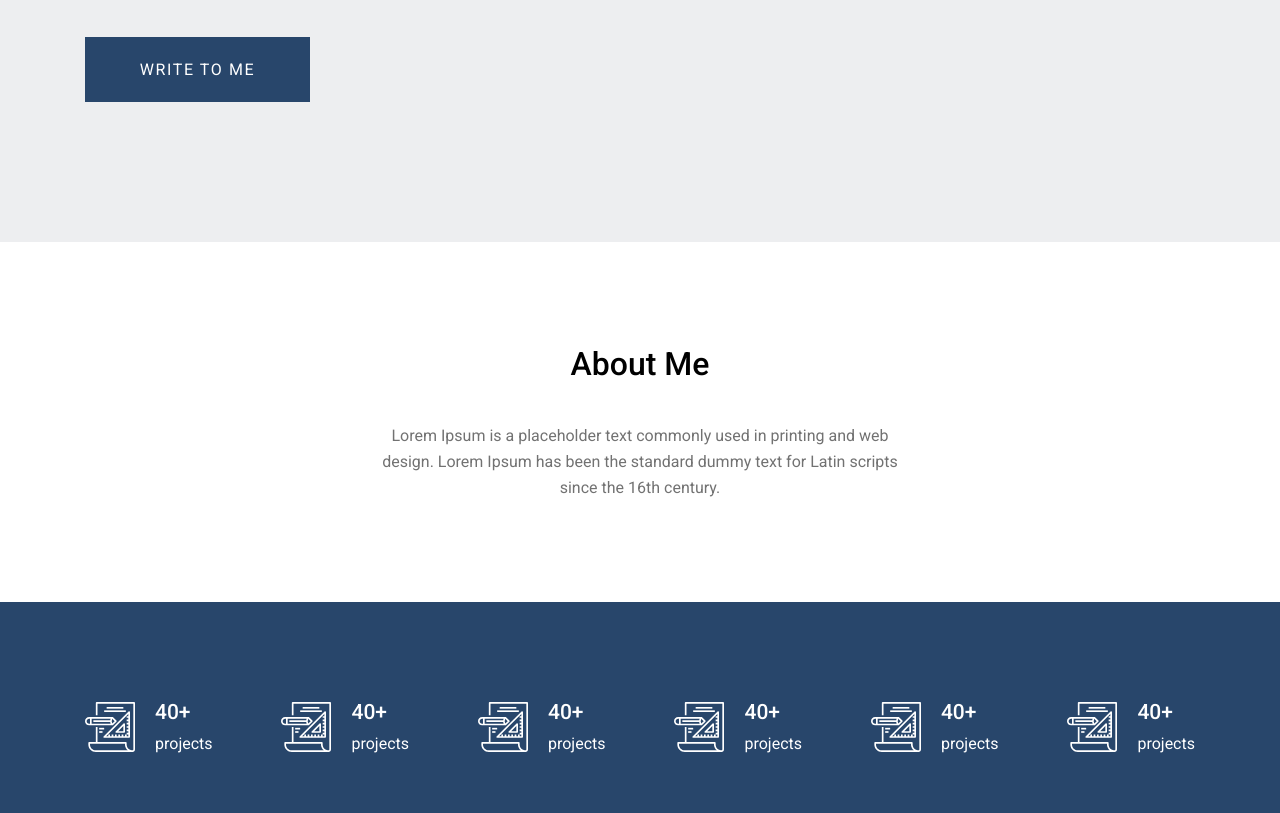
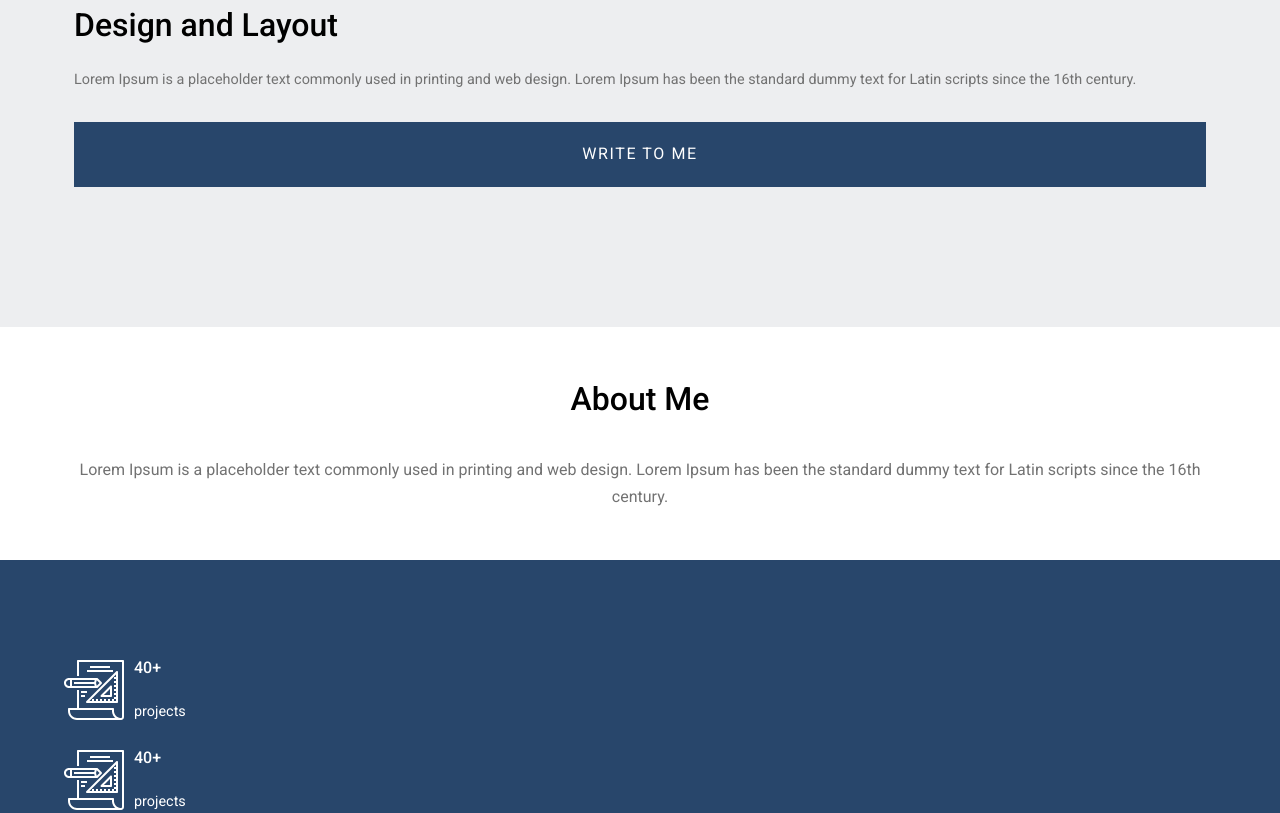
Before and after one commit to leriadem/lesson9, a plain HTML site: page index.html in a window 1280 px wide. Shown: the part 458-1271 px from the top of the page. Drawn offline with Linux system fonts and the light colour scheme.

Commit message:
мобільна версія

```diff
--- a/assets/css/styles.css
+++ b/assets/css/styles.css
@@ -226,3 +226,68 @@ a {
 .footer__description {
   font-size: 0.8125rem;
 }
+
+/*Адаптив*/
+@media (min-width: 768px) {
+  .navbar__list {
+    flex-direction: column;
+    gap: 10px
+  }
+}
+
+.hero {
+  max-width: 100%;
+  padding: 0 10px;
+}
+
+.hero__title {
+  font-size: 2rem;
+  margin-bottom: 20px;
+}
+
+.hero__description {
+  font-size: 0.9rem;
+  margin-bottom: 30px;
+}
+
+.hero__button {
+  min-width: 100%;
+  padding: 1rem 0;
+  font-size: 1rem;
+}
+
+.experience__container {
+  flex-direction: column;
+  gap: 30px;
+}
+
+.experience__item {
+  flex-direction: flex;
+  gap: 10px;
+}
+
+.experience__item-picture img {
+  width: 60px; /* іконки */
+  height: auto
+}
+
+.experience__item-description {
+  font-size: 0.9rem;
+}
+
+.experience__item-number {
+  font-size: 1rem;
+}
+
+.section {
+  padding-top: 50px;
+  padding-bottom: 50px;
+}
+
+.container, .container-sm {
+  width: 90%;
+}
+
+.video__iframe {
+  min-height: 180px;
+}
```
